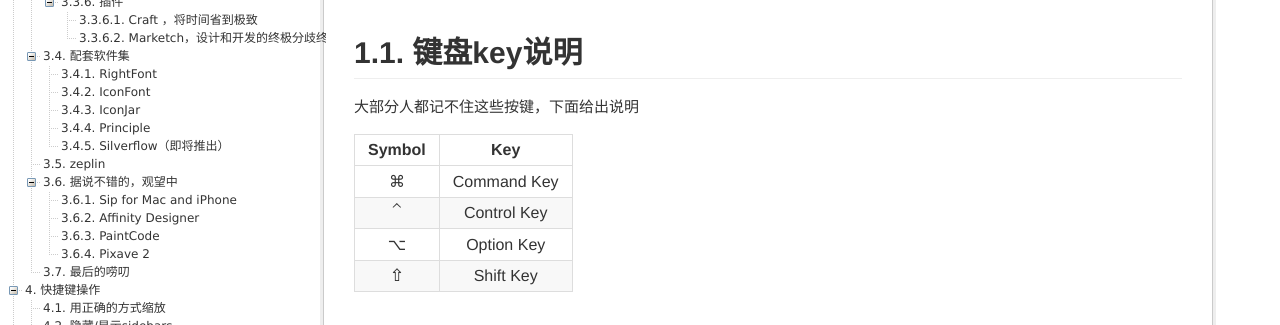
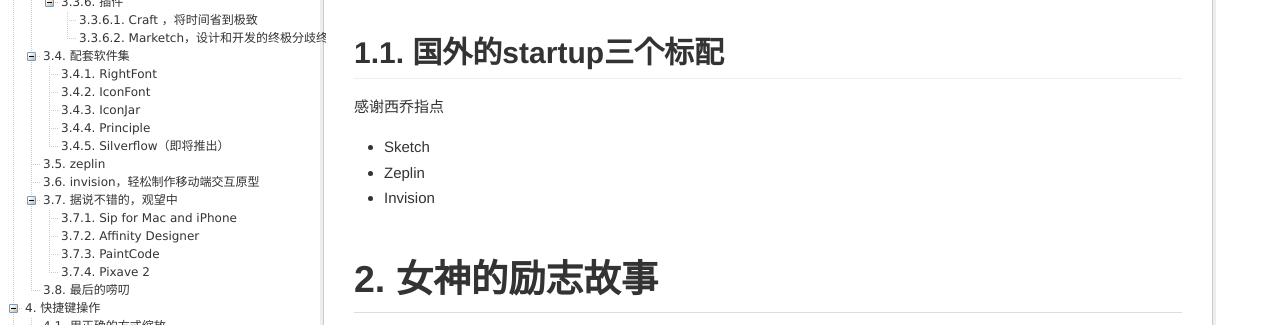
Before and after one commit to i5ting/sketch-practice, a plain HTML site: page README.html in a window 1280 px wide. Shown: the part 246-571 px from the top of the page. Drawn offline with Linux system fonts and the light colour scheme.

Commit message:
Update 2016-04-16T00:56:55.880Z

```diff
--- a/README.html
+++ b/README.html
@@ -137,33 +137,15 @@
 
 <p>西乔女神：“sketch无学习门槛，能用keynote的人就自然会用，但sketch是非常有效的能解决问题的原型工具。对设计复杂度要求不高的，直接可以当设计工具用”</p>
 
-<h2>键盘key说明</h2>
+<h2>国外的startup三个标配</h2>
 
-<p>大部分人都记不住这些按键，下面给出说明</p>
+<p>感谢西乔指点</p>
 
-<table><thead>
-<tr>
-<th style="text-align: center">Symbol</th>
-<th style="text-align: center">Key</th>
-</tr>
-</thead><tbody>
-<tr>
-<td style="text-align: center">&#8984;</td>
-<td style="text-align: center">Command Key</td>
-</tr>
-<tr>
-<td style="text-align: center">&#8963;</td>
-<td style="text-align: center">Control Key</td>
-</tr>
-<tr>
-<td style="text-align: center">&#8997;</td>
-<td style="text-align: center">Option Key</td>
-</tr>
-<tr>
-<td style="text-align: center">&#8679;</td>
-<td style="text-align: center">Shift Key</td>
-</tr>
-</tbody></table>
+<ul>
+<li>Sketch</li>
+<li>Zeplin</li>
+<li>Invision</li>
+</ul>
 
 <h1>女神的励志故事</h1>
 
@@ -382,6 +364,16 @@
 
 <p><img src="img/zeplin.png" alt="Zeplin"></p>
 
+<h2>invision，轻松制作移动端交互原型</h2>
+
+<p>https://www.invisionapp.com/</p>
+
+<p>西乔推荐，</p>
+
+<p><img src="img/invision.png" alt="Invision"></p>
+
+<p>redpen和invision有点类似，貌似没有invision强大</p>
+
 <h2>据说不错的，观望中</h2>
 
 <h3>Sip for Mac and iPhone</h3>
@@ -494,6 +486,7 @@
 
 <ul>
 <li>https://github.com/i5ting/mobile-design-doc</li>
+<li><a href="http://tips.producter.io/15-fen-zhong-gao-su-ni-guan-yu-fuse-de-yi-qie/">15 分钟带你入门 Fuse</a></li>
 </ul>
 
 			          	</article>
```
Also changed, not shown: index.html (+18 -25 lines), img/invision.png (added).
